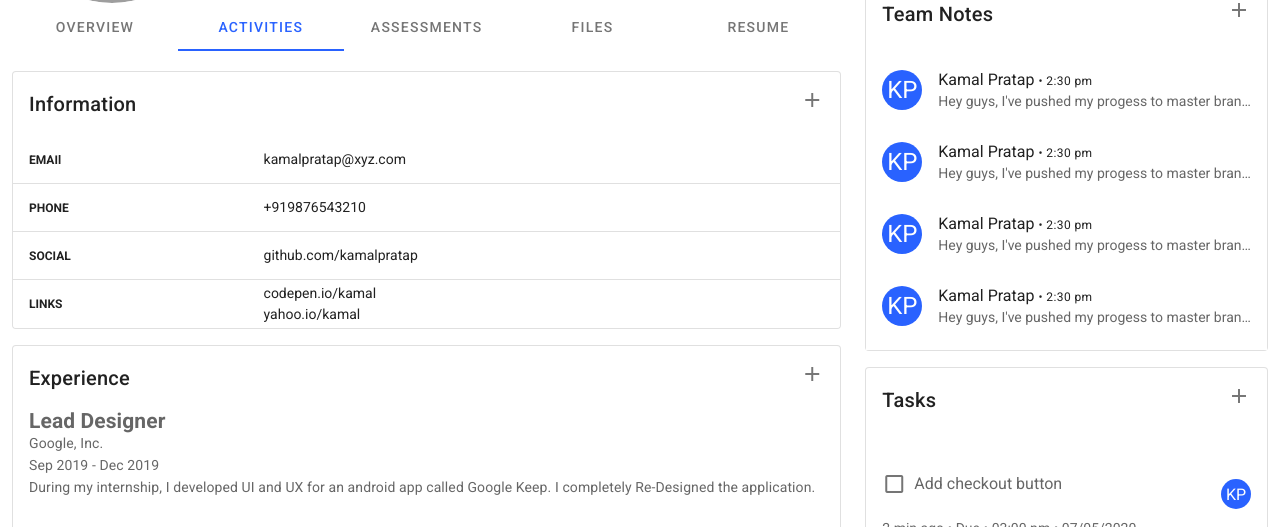
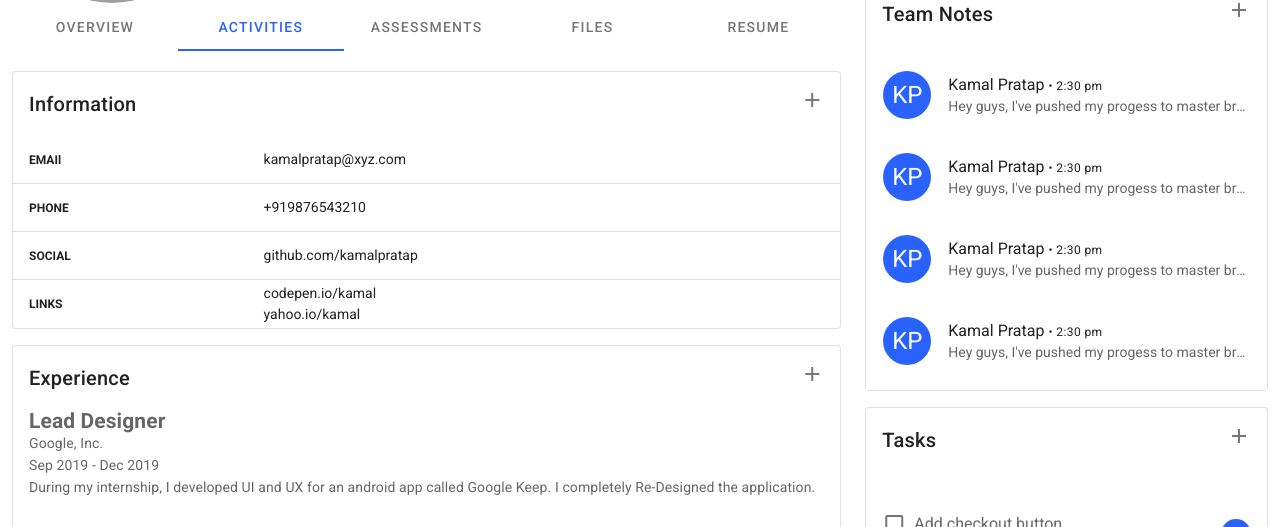
Before and after one commit to pSnehanshu/duckcart-project, a Vue app: page / in a window 1280 px wide. Shown: the part 273-800 px from the top of the page. Built offline with nearby package versions, Linux system fonts and the light colour scheme; grey boxes are pictures that could not be loaded.

Commit message:
corrected avatar

```diff
--- a/src/components/main-area.vue
+++ b/src/components/main-area.vue
@@ -189,7 +189,7 @@
           <div>
             <v-list two-line>
               <v-list-item v-for="i in 4" :key="i">
-                <v-list-item-avatar>
+                <v-list-item-avatar size="50">
                   <v-avatar color="primary">
                     <span class="white--text headline">KP</span>
                   </v-avatar>
@@ -225,7 +225,7 @@
                   <v-list-item-subtitle>2 min ago &bull; Due &bull; 03:00 pm &bull; 07/05/2020</v-list-item-subtitle>
                 </v-list-item-content>
                 <v-list-item-avatar size="30">
-                  <v-avatar color="primary">
+                  <v-avatar color="primary" min-width="30">
                     <span class="white--text">KP</span>
                   </v-avatar>
                 </v-list-item-avatar>
```
